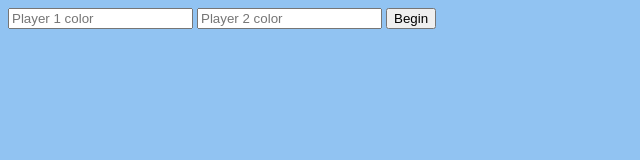
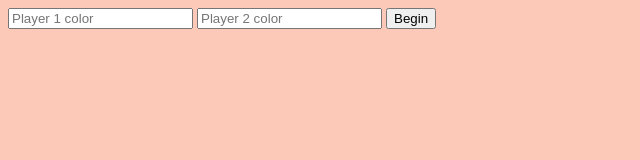
Before and after one commit to mattsmida/connect-five, a plain HTML site: page index.html in a window 1280 px wide. Shown: the whole page, without its empty margins (0-640 px from the left). Drawn offline with nearby package versions, Linux system fonts and the light colour scheme.

Commit message:
cherry blossom color now

```diff
--- a/style.css
+++ b/style.css
@@ -1,5 +1,5 @@
 body {
-  background-color: #91c3f2;
+  background-color: #fcc9b9;
 }
 
 table {
```
